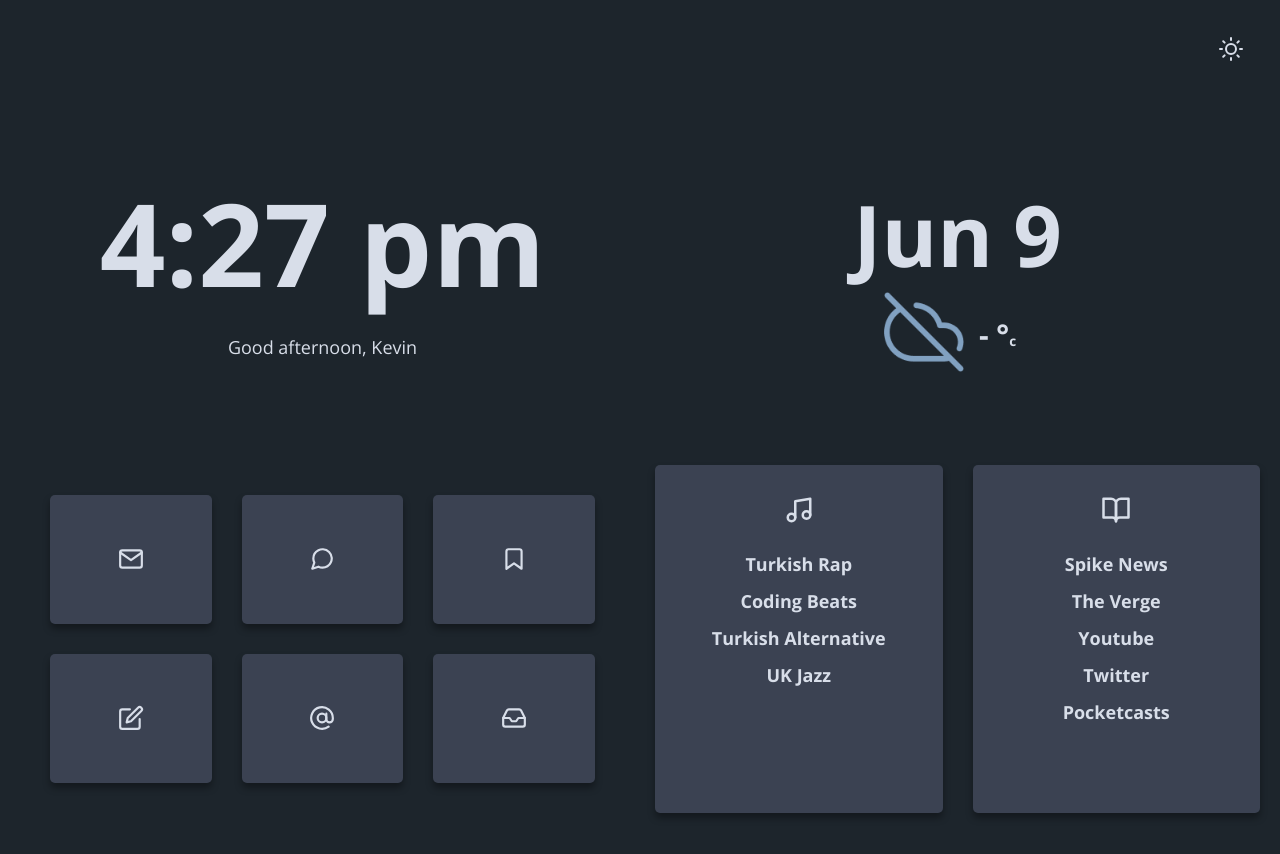
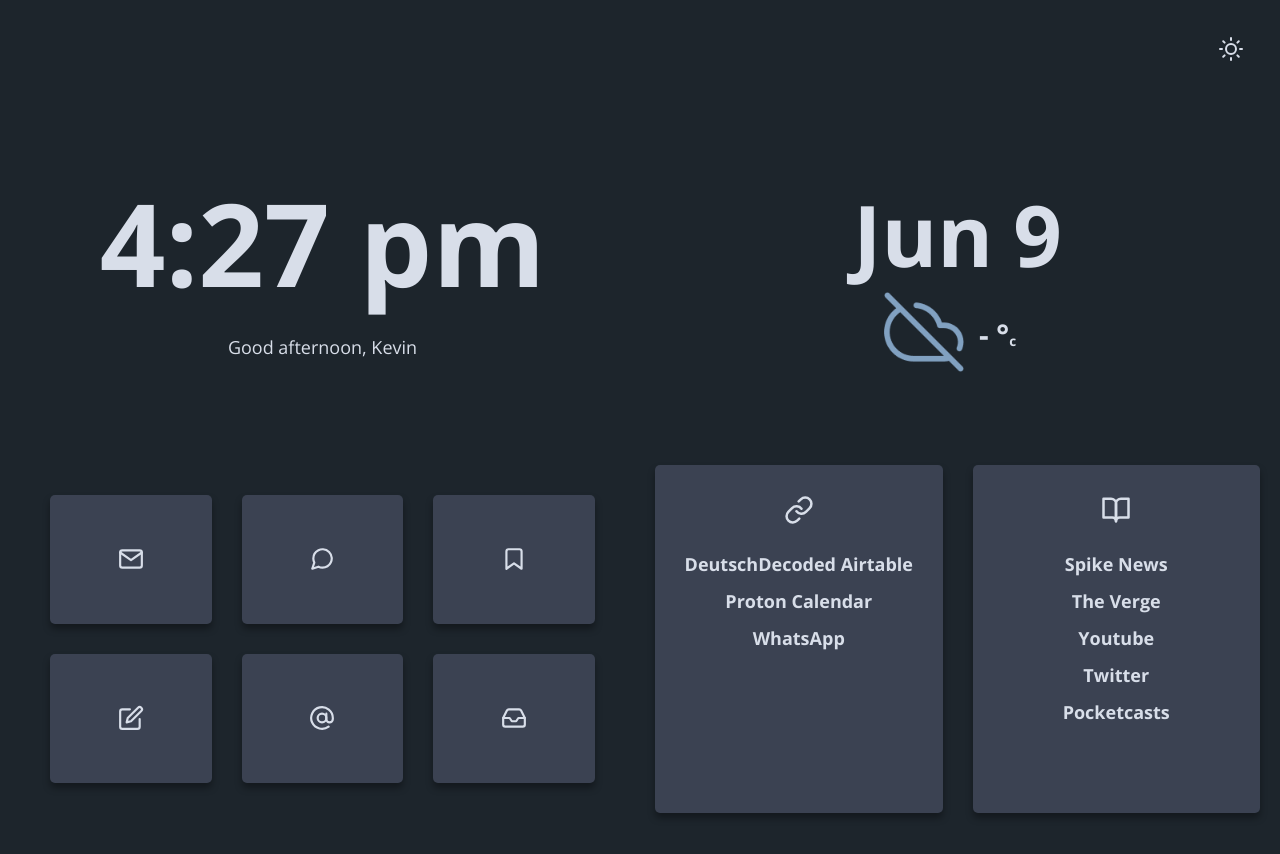
Before and after one commit to kcole93/kcole93.github.io, a Jekyll site: the page bento/index.html, which Jekyll copies as it is, in a window 1280 px wide. Shown: the top 854 px of the page. Built offline with Jekyll 4.4.1, drawn with Linux system fonts in a browser that asks for light colours.

Commit message:
Swap links

```diff
--- a/bento/index.html
+++ b/bento/index.html
@@ -66,11 +66,11 @@
         </div>
 
         <div class="card qlist qlist__1">
-            <i class="qlist__head" data-feather="music"></i>
-            <a target="_self" href="spotify:playlist:37i9dQZF1DX5Qv9u6xrrI7" class="qlist__link">Turkish Rap</a>
-            <a target="_self" href="spotify:playlist:3vXUEGi4ip1EhI9OtdgdCy" class="qlist__link">Coding Beats</a>
-            <a target="_self" href="spotify:playlist:37i9dQZF1E37IZh1XXnOoW" class="qlist__link">Turkish Alternative</a>
-            <a target="_self" href="spotify:playlist:37i9dQZF1DXbHcQpOiXk1D" class="qlist__link">UK Jazz</a>
+            <i class="qlist__head" data-feather="link"></i>
+            <a target="_self" href="https://airtable.com/appRsw1erP52EiFa3/pagyEqgifPPDAFIZw"
+                class="qlist__link">DeutschDecoded Airtable</a>
+            <a target="_self" href="https://calendar.proton.me" class="qlist__link">Proton Calendar</a>
+            <a target="_self" href="https://web.whatsapp.com/" class="qlist__link">WhatsApp</a>
         </div>
 
         <div class="card qlist qlist__2">
```
